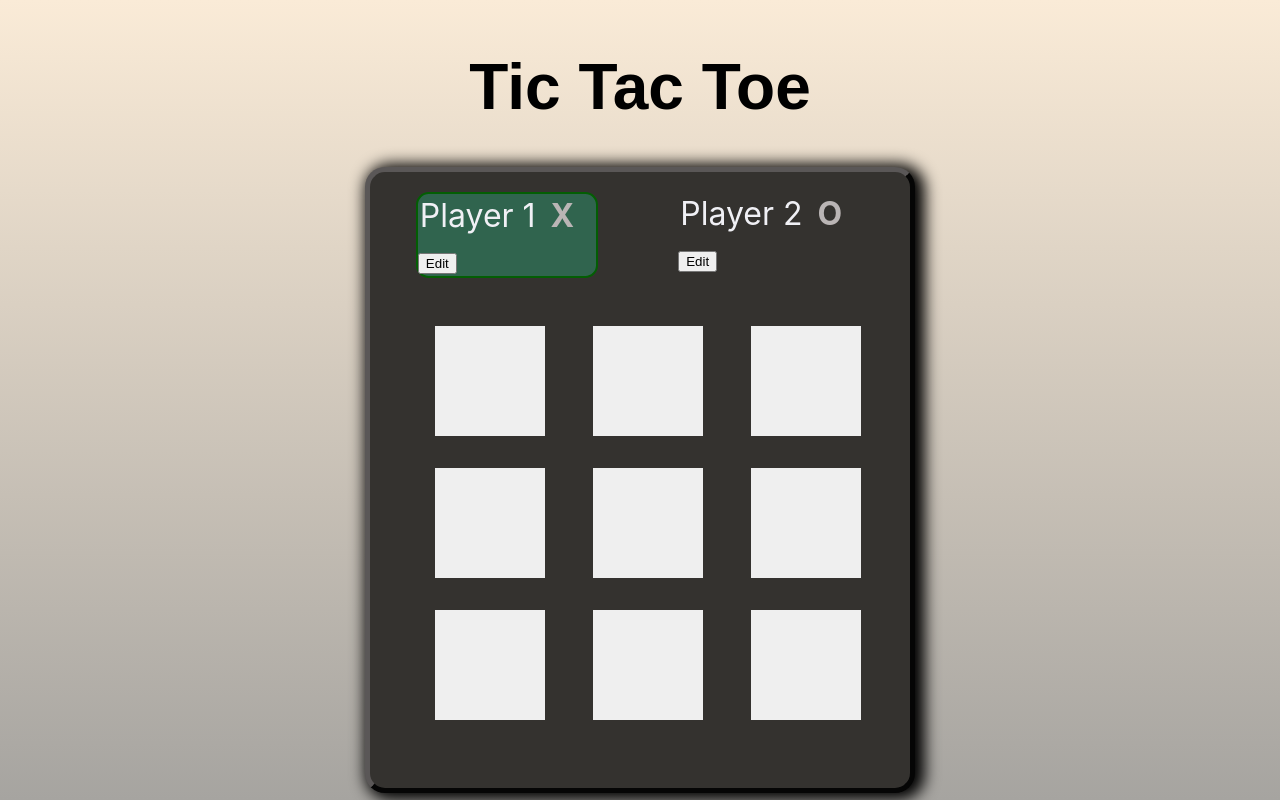
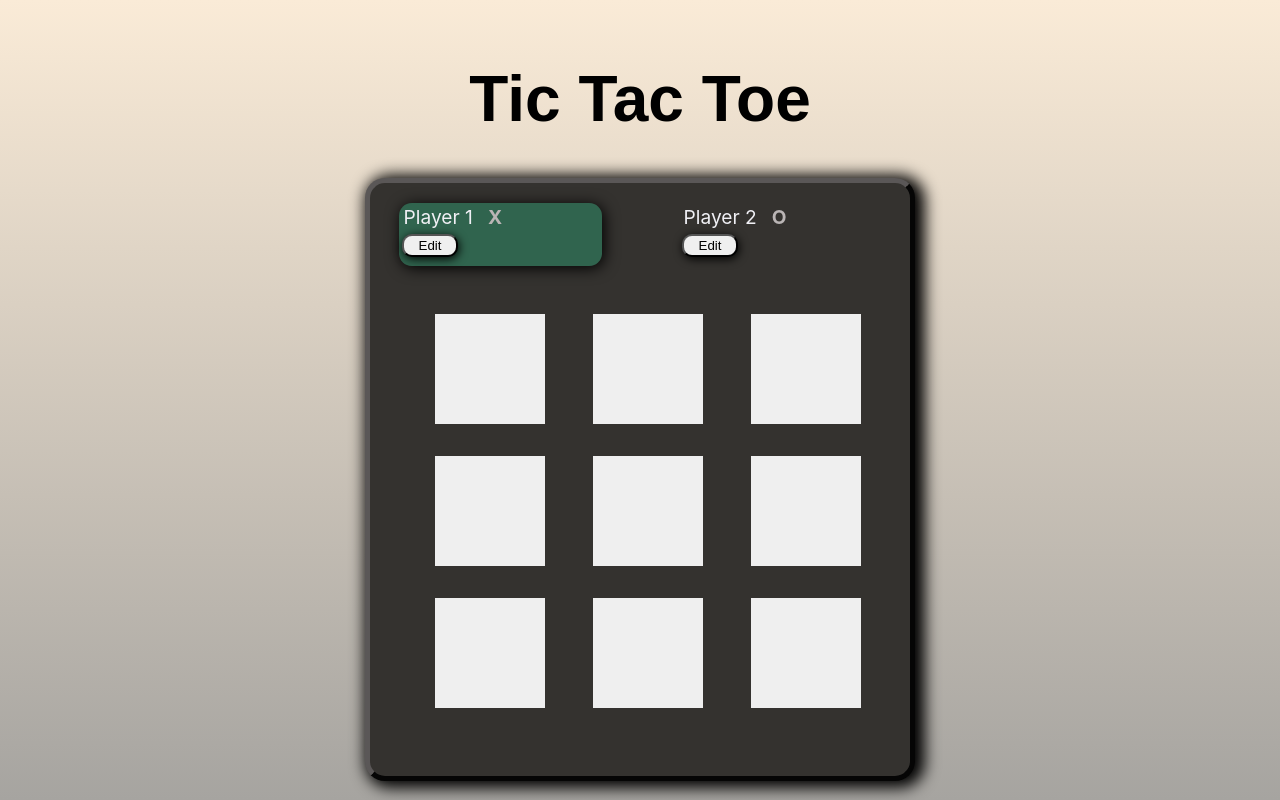
Before and after one commit to LaimaLP/tiktaktoe, a React (Create React App) app: page / in a window 1280 px wide. Built offline with nearby package versions, Linux system fonts and the light colour scheme.

Commit message:
update css

```diff
--- a/src/components/GameOver.jsx
+++ b/src/components/GameOver.jsx
@@ -1,5 +1,6 @@
-export default function GameOver({winner, onRestart}){
-    return <div className="gameOver">
+export default function GameOver({ winner, onRestart }) {
+  return (
+    <div className="gameOver">
       <h2>Game Over!</h2>
       {winner && <p>{winner} won!</p>}
       {!winner && <p>It's a draw !</p>}
@@ -8,4 +9,5 @@ export default function GameOver({winner, onRestart}){
         <button onClick={onRestart}> Rematch!</button>
       </p>
     </div>
+  );
 }
--- a/src/components/Player.jsx
+++ b/src/components/Player.jsx
@@ -24,12 +24,12 @@ export function Player({ defaultName, symbol, isActive, onChangeName }) {
   }
 
   return (
-    <li className={isActive? "active" : undefined}>
+    <li id="playerInfoContainer" className={isActive? "active" : undefined}>
       <span className={style.player}>
         {inputPlayerName}
         <span className={style.playerSymbol}><b>{symbol}</b></span>
       </span>
-      <button onClick={handleEdit}> {edit? "Save" : "Edit"} </button>
+      <button className={style.editBtn} onClick={handleEdit}> {edit? "Save" : "Edit"} </button>
     </li>
   );
 }
--- a/src/index.css
+++ b/src/index.css
@@ -5,6 +5,7 @@ body {
     sans-serif;
   -webkit-font-smoothing: antialiased;
   -moz-osx-font-smoothing: grayscale;
+  box-sizing: border-box;
 }
 
 code {
@@ -24,7 +25,6 @@ main{
 .playerInfoGameBoard{
   max-width: 40%;
   min-width: 500px;
-  margin: auto;
   border: 5px outset rgb(90, 87, 87);
   display: flex;
   justify-content: center;
@@ -40,20 +40,25 @@ main{
     flex-direction: row;
     justify-content: center;
     gap: 80px;
-    font-size: 2rem;
+    font-size: 1.2rem;
   }
 
-
+  #playerInfoContainer{
+    min-height: 60px;
+    min-width: 200px;
+  }
   .higlightPayer li.active{
     background-color: rgba(42, 165, 118, 0.433);
+    padding-left: 3px;
+    padding-bottom: 3px;
     border-radius: 0.8rem;
-    border: 2px solid rgb(3, 94, 3);
+    box-shadow: 2px 2px 15px black;
 
   }
 
 
 .gameOver{
-  min-height: 800px;
+  min-height: 850px;
   min-width: 800px;
   background-color: rgba(174, 144, 205, 0.956);
   border: 10px outset rgb(61, 48, 61);
@@ -64,8 +69,8 @@ main{
   justify-content: center;
   align-items: center;
   position: absolute;
-top: 20%;
-left:35%;
+top: 5%;
+left:30%;
   font-size: 3rem;
 
 }
@@ -80,3 +85,6 @@ left:35%;
   box-shadow: 1px 2px 10px 2px rgb(76, 53, 76);
   cursor: pointer;
 }
+#log{
+  display: none;
+}
```
Also changed, not shown: src/components/GameBoard2.jsx (deleted, +0 -13 lines). Lines whose indentation alone changed are shown as unchanged.
